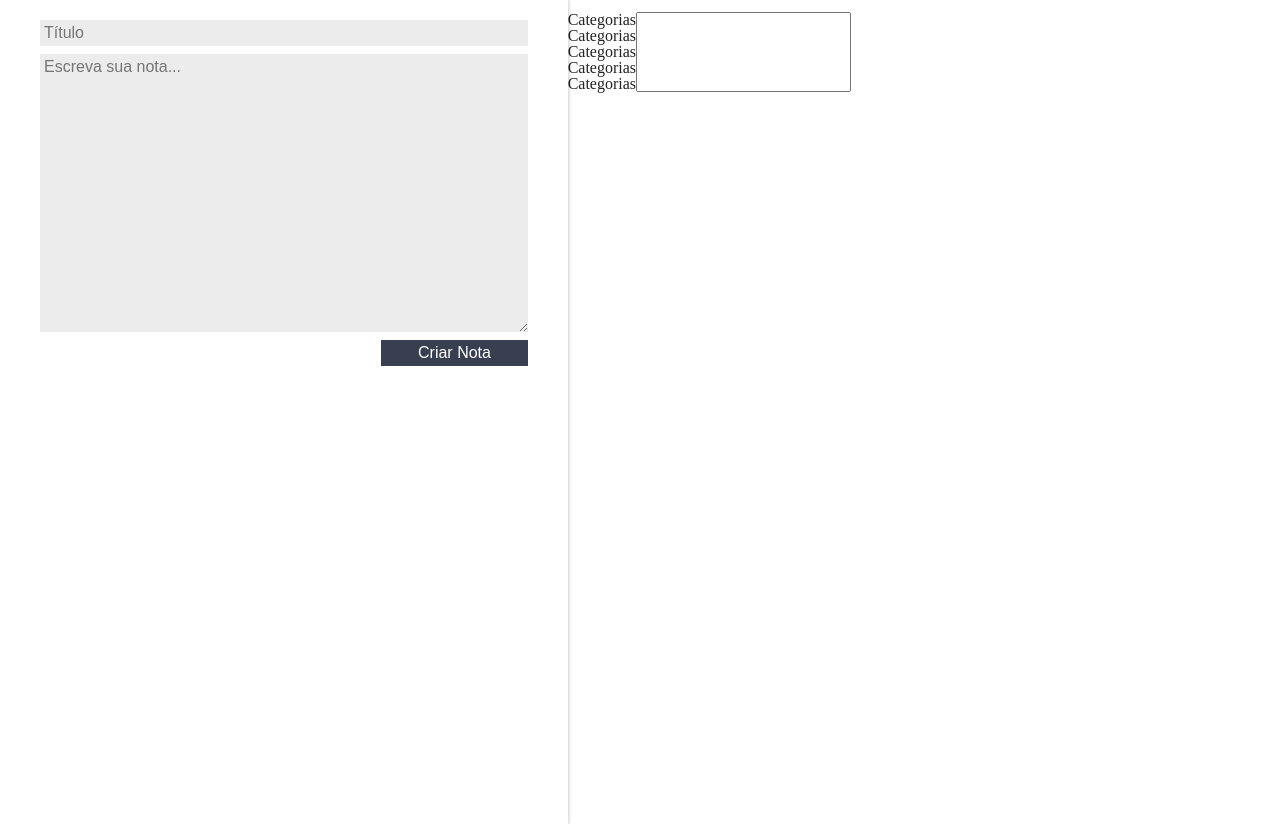
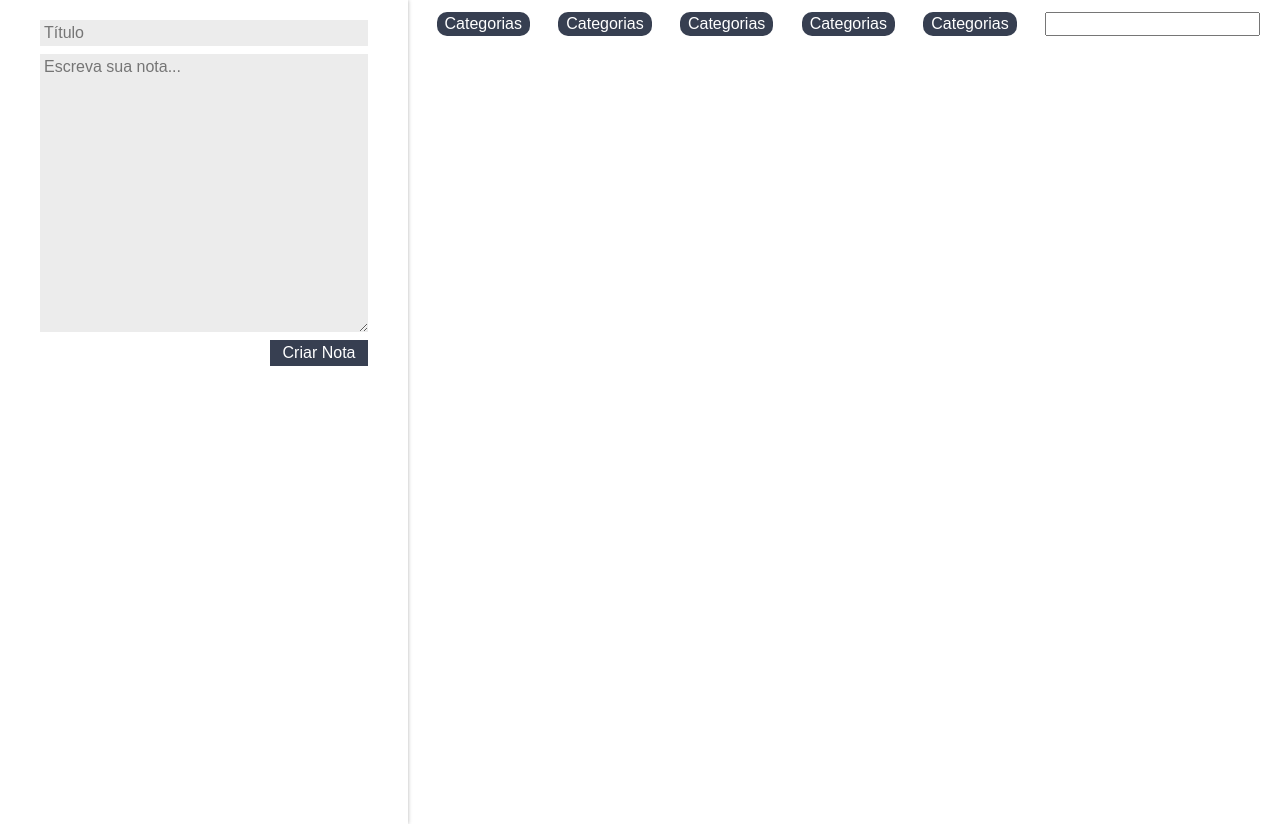
Before and after one commit to danielemaraschin/React-Component-Lifecycle, a React (Create React App) app: page / in a window 1280 px wide. Built offline with nearby package versions, Linux system fonts and the light colour scheme; the HTML template or start-up script is replaced by a standard one.

Commit message:
working with CSS

```diff
--- a/src/components/ListaCategorias/ListaDeCategorias.jsx
+++ b/src/components/ListaCategorias/ListaDeCategorias.jsx
@@ -1,16 +1,16 @@
 import React, { Component } from 'react';
-import "./estilo.css"
+import "./estilo.css";
 
 class  ListaDeCategorias extends Component {
     render() {
         return (
             <section className="lista-categorias">
-                <ul>
-                    <li>Categorias</li>
-                    <li>Categorias</li>
-                    <li>Categorias</li>
-                    <li>Categorias</li>
-                    <li>Categorias</li>
+                <ul className="lista-categorias_lista">
+                    <li className="lista-categorias_item">Categorias</li>
+                    <li className="lista-categorias_item">Categorias</li>
+                    <li className="lista-categorias_item">Categorias</li>
+                    <li className="lista-categorias_item">Categorias</li>
+                    <li className="lista-categorias_item">Categorias</li>
                 </ul>
                 <input type= "text" className="lista-categorias_input"/>
             </section>
```
